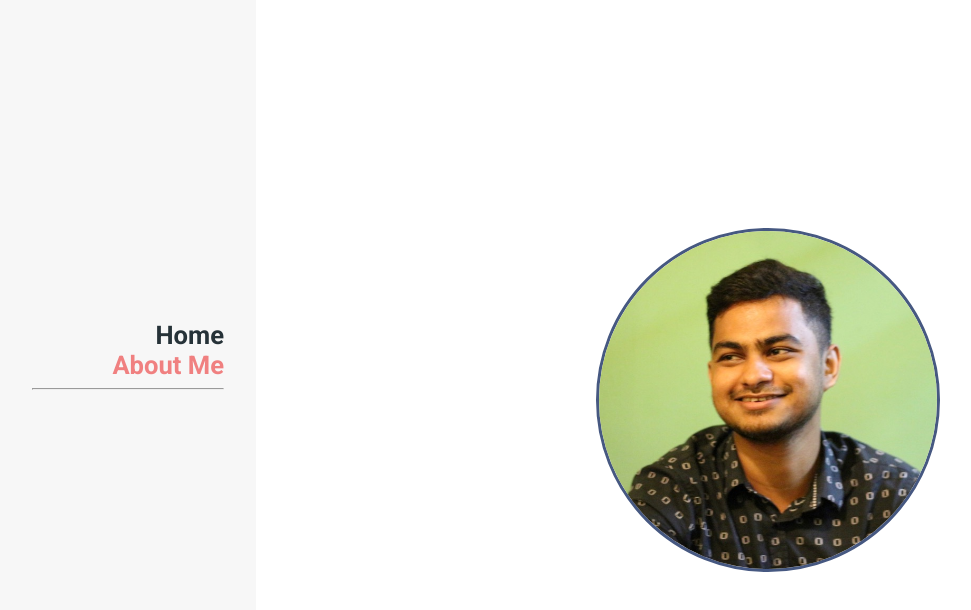
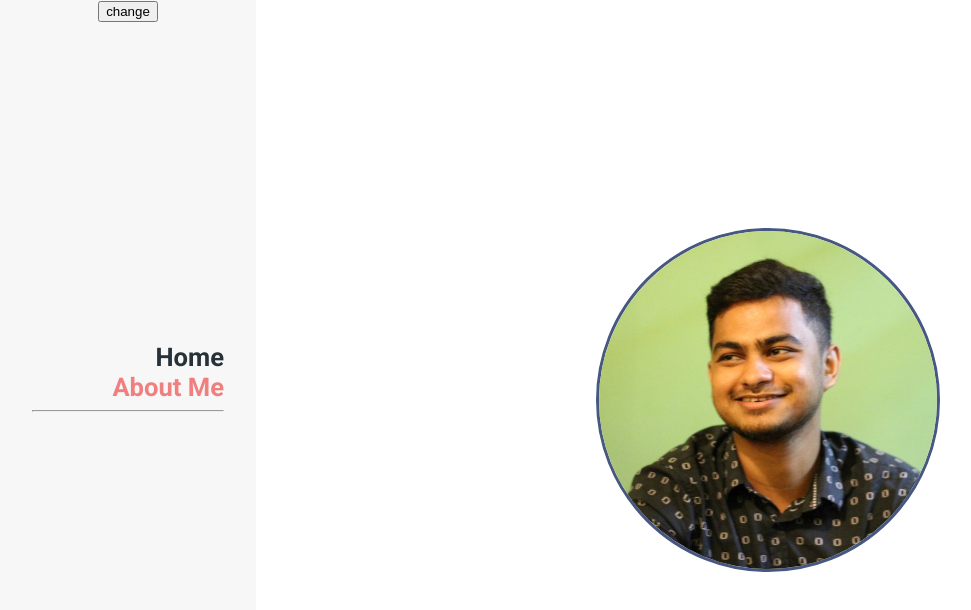
Before and after one commit to FaisalBinAhmed/personal-site, a React (Create React App) app: page /#/about in a window 1280 px wide. Shown: the top 610 px of the page, without its empty margins (0-971 px from the left). Built offline with nearby package versions, Linux system fonts and the light colour scheme.

Commit message:
Implemented Hooks for theming

```diff
--- a/src/Components/AppContainer.js
+++ b/src/Components/AppContainer.js
@@ -5,9 +5,11 @@ import {HashRouter, Switch, Route, NavLink} from 'react-router-dom';
 import styles from './AppContainer.module.scss';
 import Buttons from './Common/Button';
 import BadLink from './BadLink';
+import useTheme from './Hooks/useTheming';
+
 const AppContainer = (props) => {
 
-    console.log(styles);
+const[theme, changeTheme] = useTheme();
 
     let style=styles;
 
@@ -33,7 +35,7 @@ const AppContainer = (props) => {
 
     let navstyles = {
         display: 'block',
-        backgroundColor:  '#F7F7F7',
+        backgroundColor:  theme==='light'? '#F7F7F7': 'Black' ,
         color: '#c9d1d3',
         height: '100vh',
 
@@ -58,11 +60,14 @@ const AppContainer = (props) => {
 
 
 
+
 return(
     <HashRouter>
     <div className={style}>
         {/* Menubar on the left */}
+
         <div style={navstyles}>
+            <button onClick={changeTheme}>change</button>
             {/* actual menus */}
             <div style={menustyles}>
 
--- /dev/null
+++ b/src/Components/Hooks/useTheming.js
@@ -0,0 +1,40 @@
+import React, {useState, useEffect} from 'react';
+
+export default () => {
+
+
+const[theme, setTheme] = useState('light');
+
+useEffect(
+    ()=>{
+        const localTheme=window.localStorage.getItem('theme');
+
+        if(localTheme){
+            setTheme(localTheme);
+        }
+    }, []
+);
+
+const changeTheme = () =>{
+
+    if(theme==='dark'){
+
+        window.localStorage.setItem('theme', 'light');
+        setTheme('light');
+    }
+    else{
+        window.localStorage.setItem('theme', 'dark');
+        setTheme('dark');
+    }
+}
+
+
+
+
+
+
+return [theme, changeTheme];
+
+
+
+};
```
